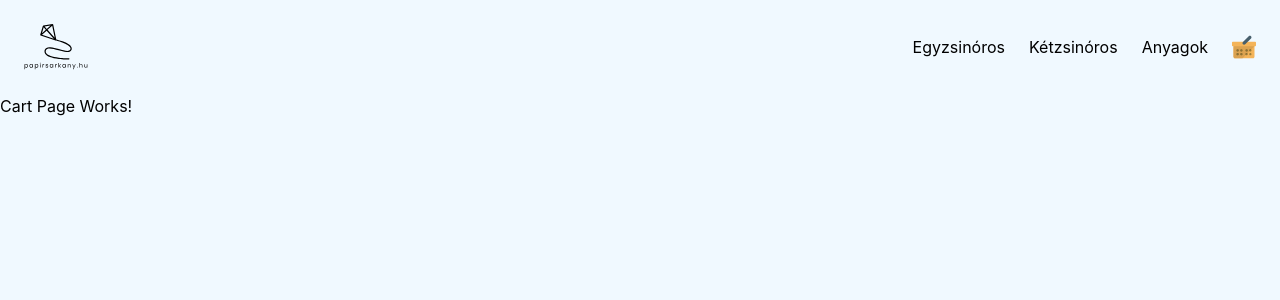
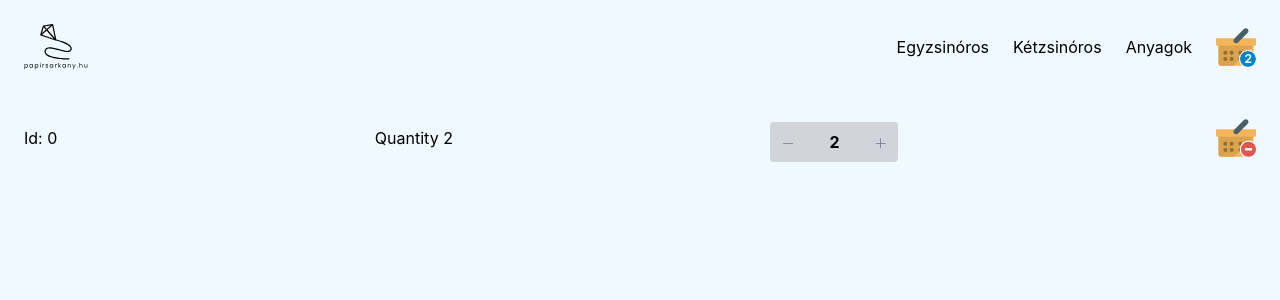
Before and after one commit to c-h-o-n/papirsarkany-legacy, a React (Create React App) app: page /kosar in a window 1280 px wide. Shown: the top 300 px of the page. Built offline with nearby package versions, Linux system fonts and the light colour scheme.

Commit message:
add basic cart feature

```diff
--- a/src/App.tsx
+++ b/src/App.tsx
@@ -1,5 +1,9 @@
 import { Route, Routes } from 'react-router-dom';
+import { CartProvider } from './context/CartContext';
+
 import Layout from './Layout';
+
+// pages
 import CartPage from './pages/CartPage';
 import DualLinePage from './pages/DualLinePage';
 import LandingPage from './pages/LandingPage';
@@ -9,6 +13,7 @@ import SingleLine from './pages/SingleLinePage';
 
 function App() {
   return (
+    <CartProvider>
       <Routes>
         <Route path="/" element={<Layout />}>
           <Route index element={<LandingPage />}></Route>
@@ -19,6 +24,7 @@ function App() {
           <Route path="*" element={<NotFoundPage />}></Route>
         </Route>
       </Routes>
+    </CartProvider>
   );
 }
 
--- /dev/null
+++ b/src/components/Cart.tsx
@@ -0,0 +1,16 @@
+import { useCart } from '../context/CartContext';
+
+// assets
+import cart from '../assets/cart.svg';
+
+export default function Cart() {
+  const { cartQuantity } = useCart();
+  return (
+    <div className="relative">
+      <img src={cart} alt="kosár" className="w-10" />
+      <div className="absolute bottom-0 right-0 px-1 py-0.5 text-xs font-bold  leading-none outline outline-white outline-1  text-sky-50 bg-sky-600 rounded-full">
+        {cartQuantity}
+      </div>
+    </div>
+  );
+}
--- /dev/null
+++ b/src/components/CartCard.tsx
@@ -0,0 +1,25 @@
+import { CartItem, useCart } from '../context/CartContext';
+import Counter from './Counter';
+import removeItem from '../assets/remove-cart-item.svg';
+
+type CartItemProps = {
+  item: CartItem;
+};
+
+export default function CartCard({ item }: CartItemProps) {
+  const { increaseCartQuantity, decreaseCartQuantity, removeItemFromCart } = useCart();
+
+  return (
+    <div className="flex justify-between items-center m-6" key={item.id}>
+      <div className="">Id: {item.id}</div>
+
+      <div className="">Quantity {item.quantity}</div>
+
+      <Counter initialValue={item.id} increase={increaseCartQuantity} decrease={decreaseCartQuantity} />
+
+      <button className="w-10 " onClick={() => removeItemFromCart(item.id)}>
+        <img src={removeItem} alt="remove-cart-item" />
+      </button>
+    </div>
+  );
+}
--- a/src/components/Counter.tsx
+++ b/src/components/Counter.tsx
@@ -1,37 +1,32 @@
 import { useState } from 'react';
+import { useCart } from '../context/CartContext';
 
-export default function Counter() {
-  const [counter, setCounter] = useState(0);
+type CounterProps = {
+  initialValue: number;
+  increase: any;
+  decrease: any;
+};
 
-  const increment = () => {
-    setCounter(prev => prev + 1);
-  };
-
-  const decerement = () => {
-    if (counter < 1) {
-      return;
-    }
-    setCounter(prev => prev - 1);
-  };
+export default function Counter({ initialValue, decrease, increase }: CounterProps) {
+  const { getItemQuantity, decreaseCartQuantity, increaseCartQuantity } = useCart();
 
   return (
     <div className="custom-number-input h-10 w-32">
       <div className="flex flex-row h-10 w-full rounded-lg relative bg-transparent mt-1">
         <button
           className=" bg-gray-300 text-gray-600 hover:text-gray-700 hover:bg-gray-400 h-full w-20 rounded-l cursor-pointer outline-none"
-          onClick={decerement}
+          onClick={() => decreaseCartQuantity(initialValue)}
         >
           <span className="m-auto text-2xl font-thin">−</span>
         </button>
-        <input
-          type="number"
-          className="outline-none focus:outline-none text-center w-full bg-gray-300 font-semibold text-md hover:text-black focus:text-black  md:text-basecursor-default flex items-center text-gray-700  outline-none"
-          name="custom-input-number"
-          value={counter}
-        ></input>
+
+        <div className="text-center w-full font-bold bg-gray-300 flex justify-center items-center">
+          {getItemQuantity(initialValue)}
+        </div>
+
         <button
           className="bg-gray-300 text-gray-600 hover:text-gray-700 hover:bg-gray-400 h-full w-20 rounded-r cursor-pointer"
-          onClick={increment}
+          onClick={() => increaseCartQuantity(initialValue)}
         >
           <span className="m-auto text-2xl font-thin">+</span>
         </button>
--- a/src/components/KiteCard.tsx
+++ b/src/components/KiteCard.tsx
@@ -1,9 +1,12 @@
 import { Kite } from '../pages/SingleLinePage';
+import { useCart } from '../context/CartContext';
 
 import kiteImage from '../assets/kite-placeholder.png';
 import addItem from '../assets/add-item.svg';
 
 export default function KiteCard({ kite }: { kite: Kite }) {
+  const { increaseCartQuantity } = useCart();
+
   return (
     <div className="bg-white rounded-3xl shadow-md k p-6 max-w-sm relative">
       <h1 className="text-lg text-center font-medium mb-3">{kite.name}</h1>
@@ -15,7 +18,7 @@ export default function KiteCard({ kite }: { kite: Kite }) {
       <div className="text-center text-3xl font-bold text-sky-500">{kite.price} Ft</div>
 
       <div className=" absolute bottom-6 right-6 flex items-center justify-end space-x-3">
-        <button>
+        <button onClick={() => increaseCartQuantity(kite.id)}>
           <img src={addItem} alt="add-item" className="w-8" />
         </button>
       </div>
--- a/src/components/NavBar.tsx
+++ b/src/components/NavBar.tsx
@@ -1,11 +1,12 @@
 import { useEffect, useRef, useState } from 'react';
 import { NavLink } from 'react-router-dom';
+import { useCart } from '../context/CartContext';
 
 // assets
 import hamburgerMenu from '../assets/hamburger-menu.svg';
 import logo from '../assets/logo.svg';
-import basket from '../assets/basket.svg';
 import bottomKite from '../assets/bottom-kite.svg';
+import Cart from './Cart';
 
 export default function NavBar() {
   const sideBarRef = useRef() as React.MutableRefObject<HTMLInputElement>;
@@ -44,7 +45,7 @@ export default function NavBar() {
             <NavLink to="/ketzsinoros">Kétzsinóros</NavLink>
             <NavLink to="/anyagok">Anyagok</NavLink>
             <NavLink to="/kosar">
-              <img src={basket} alt="kosár" className="w-6" />
+              <Cart />
             </NavLink>
           </div>
         </div>
@@ -71,7 +72,7 @@ export default function NavBar() {
                   Anyagok
                 </NavLink>
                 <NavLink to="/kosar" onClick={toggleSideBar}>
-                  🛒
+                  <Cart />
                 </NavLink>
               </div>
             </div>
--- /dev/null
+++ b/src/context/CartContext.tsx
@@ -0,0 +1,85 @@
+import { createContext, ReactNode, useContext, useState } from 'react';
+
+type CartProviderProps = {
+  children: ReactNode;
+};
+
+type CartContext = {
+  getItemQuantity: (id: number) => number;
+  increaseCartQuantity: (id: number) => void;
+  decreaseCartQuantity: (id: number) => void;
+  removeItemFromCart: (id: number) => void;
+  cartQuantity: number;
+  cartItems: CartItem[];
+};
+
+export type CartItem = {
+  id: number;
+  quantity: number;
+};
+
+// eslint-disable-next-line @typescript-eslint/no-redeclare
+const CartContext = createContext({} as CartContext);
+
+export function useCart() {
+  return useContext(CartContext);
+}
+
+export function CartProvider({ children }: CartProviderProps) {
+  const [cartItems, setCartItems] = useState<CartItem[]>([{ id: 0, quantity: 2 }]);
+
+  const getItemQuantity = (id: number): number => {
+    return cartItems.find(item => item.id === id)?.quantity || 0;
+  };
+
+  const increaseCartQuantity = (id: number): void => {
+    setCartItems((currentItems: CartItem[]) => {
+      if (!currentItems.find(item => item.id === id)) {
+        return [...currentItems, { id, quantity: 1 }];
+      }
+
+      return currentItems.map(item => {
+        if (item.id === id) {
+          return { ...item, quantity: item.quantity + 1 };
+        }
+        return item;
+      });
+    });
+  };
+
+  const decreaseCartQuantity = (id: number): void => {
+    setCartItems((currentItems: CartItem[]) => {
+      if (currentItems.find(item => item.id === id)?.quantity === 1) {
+        return currentItems.filter(item => item.id !== id);
+      }
+
+      return currentItems.map(item => {
+        if (item.id === id) {
+          return { ...item, quantity: item.quantity - 1 };
+        }
+        return item;
+      });
+    });
+  };
+
+  const removeFromCart = (id: number): void => {
+    setCartItems(currentItems => currentItems.filter(item => item.id !== id));
+  };
+
+  const cartQuantity = cartItems.reduce((quantity, item) => item.quantity + quantity, 0);
+
+  return (
+    <CartContext.Provider
+      value={{
+        getItemQuantity,
+        increaseCartQuantity: increaseCartQuantity,
+        decreaseCartQuantity: decreaseCartQuantity,
+        removeItemFromCart: removeFromCart,
+        cartItems,
+        cartQuantity,
+      }}
+    >
+      {children}
+    </CartContext.Provider>
+  );
+}
--- a/src/index.css
+++ b/src/index.css
@@ -42,6 +42,7 @@ input[type='number']::-webkit-outer-spin-button {
   animation: bounce 2s infinite;
 }
 
+/* TODO https://github.com/tailwindlabs/tailwindcss-line-clamp */
 /* multiline truncate */
 .multiline-truncate-4 {
   display: -webkit-box;
--- a/src/pages/CartPage.tsx
+++ b/src/pages/CartPage.tsx
@@ -1,3 +1,15 @@
+import { useCart } from '../context/CartContext';
+
+import CartCard from '../components/CartCard';
+
 export default function CartPage() {
-  return <h1>Cart Page Works!</h1>;
+  const { cartItems } = useCart();
+
+  return (
+    <div>
+      {cartItems.map(item => (
+        <CartCard key={item.id} item={item} />
+      ))}
+    </div>
+  );
 }
```
Also changed, not shown: src/assets/cart.svg (renamed from src/assets/basket.svg), src/assets/remove-cart-item.svg (added). Lines whose indentation alone changed are shown as unchanged.
